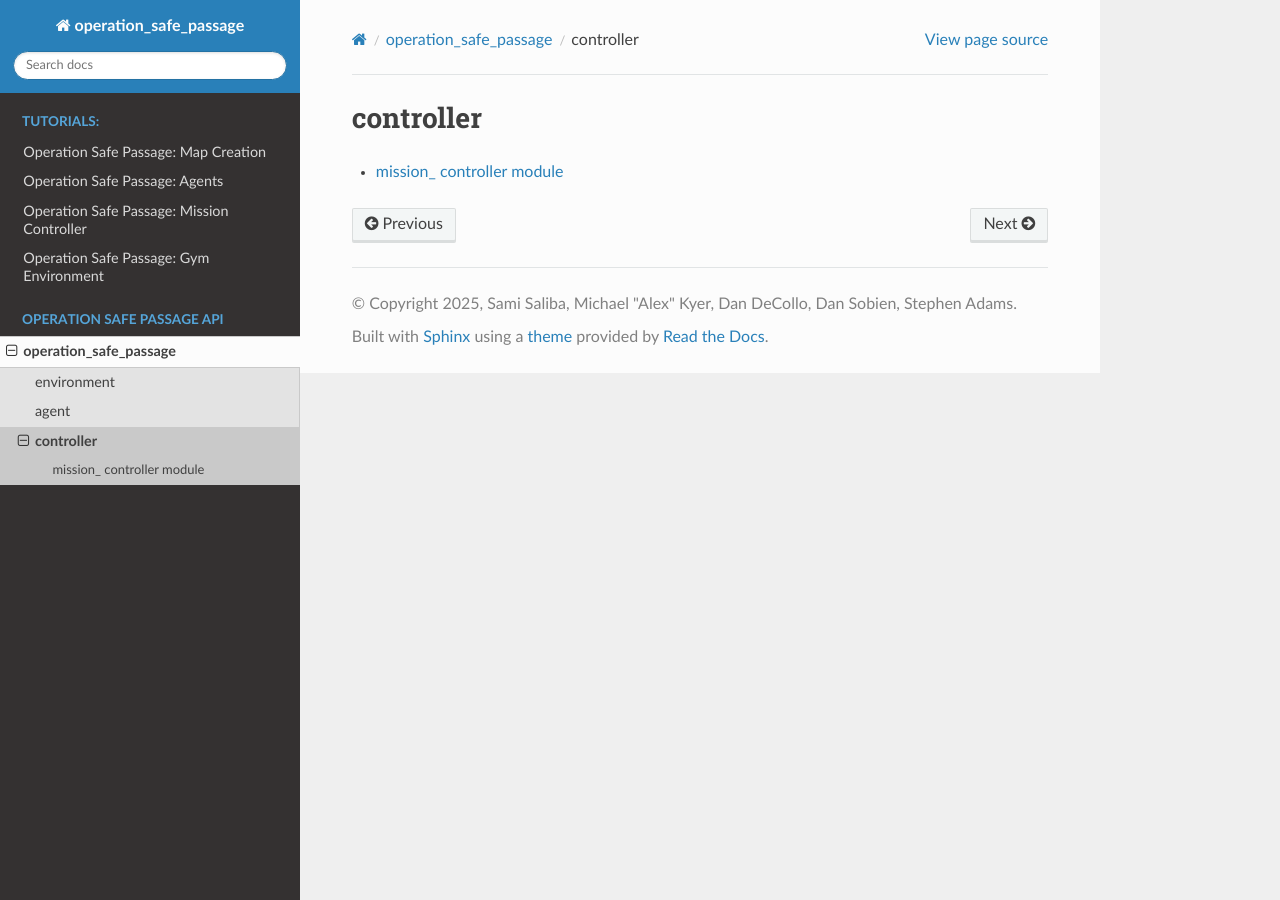
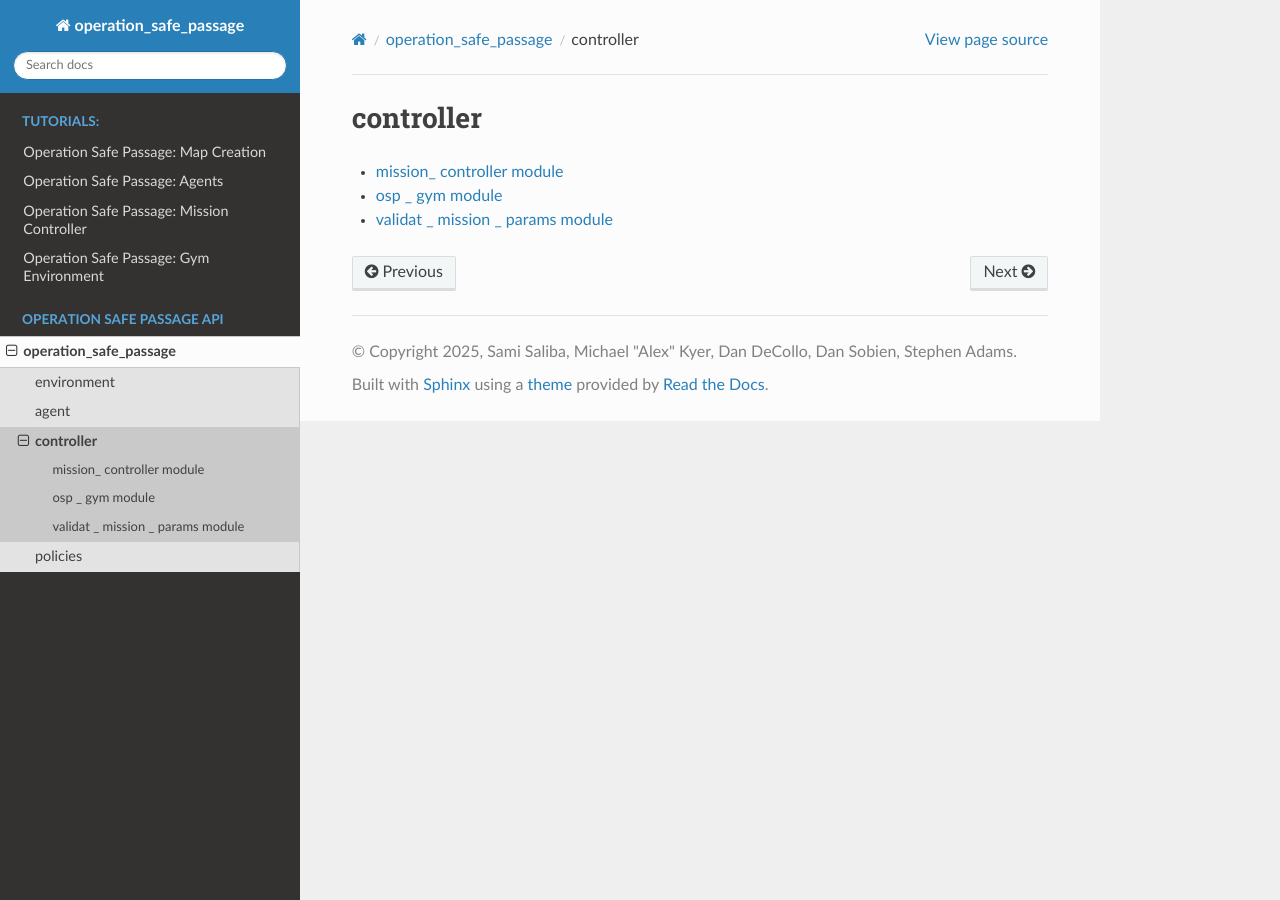
Before and after one commit to vtnsi/operation-safe-passage, a Sphinx documentation site: the page built from docs/modules/controller/modules.rst, in a window 1280 px wide. Built offline with Sphinx 7.4.7 and the Read the Docs theme 3.1.0, drawn with Linux system fonts in a browser that asks for light colours.

Commit message:
Add final docs

```diff
--- a/docs/modules/controller/modules.rst
+++ b/docs/modules/controller/modules.rst
@@ -5,3 +5,5 @@ controller
    :maxdepth: 4
 
    mission_controller
+   osp_gym
+   validate_mission_params
--- /dev/null
+++ b/docs/modules/controller/osp_gym.rst
@@ -0,0 +1,7 @@
+osp \_ gym module
+===========================
+
+.. automodule:: controller.osp_gym
+   :members:
+   :show-inheritance:
+   :undoc-members:
--- /dev/null
+++ b/docs/modules/controller/validate_mission_params.rst
@@ -0,0 +1,7 @@
+validat \_ mission \_ params module
+===========================
+
+.. automodule:: controller.validate_mission_params
+   :members:
+   :show-inheritance:
+   :undoc-members:
--- a/docs/modules/modules.rst
+++ b/docs/modules/modules.rst
@@ -7,3 +7,4 @@ operation_safe_passage
    environment/modules
    agent/modules
    controller/modules
+   policies/modules
--- /dev/null
+++ b/docs/modules/policies/modules.rst
@@ -0,0 +1,7 @@
+policies
+===========
+
+.. toctree::
+   :maxdepth: 4
+
+   osp_rl
--- /dev/null
+++ b/docs/modules/policies/osp_rl.rst
@@ -0,0 +1,7 @@
+osp \_ rl module
+===========================
+
+.. automodule:: policies.osp_rl
+   :members:
+   :show-inheritance:
+   :undoc-members:
```
